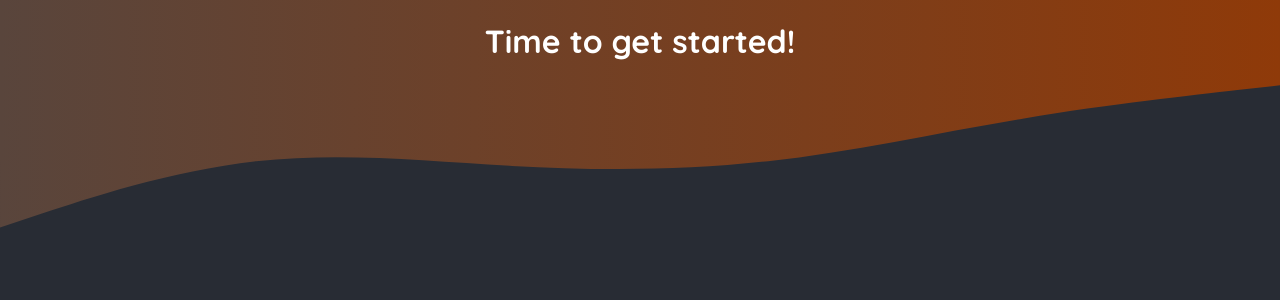
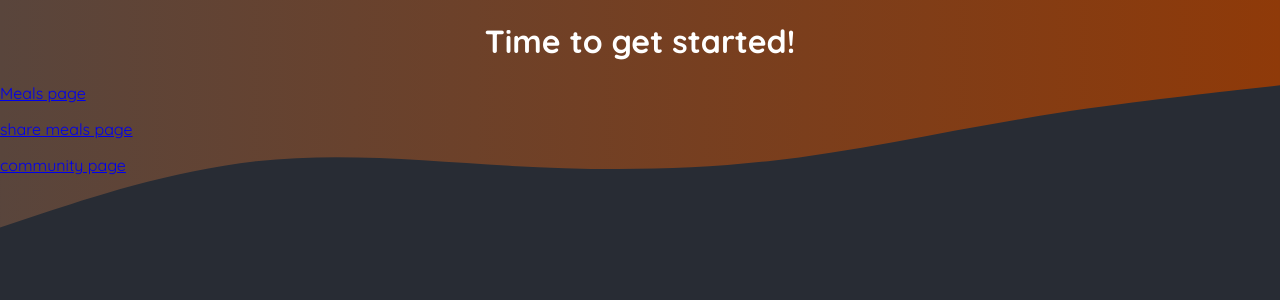
Before and after one commit to huanhunmao/Next-Project, a Next.js app in the folder first-app/: page / in a window 1280 px wide. Shown: the top 300 px of the page. Built offline with nearby package versions, Linux system fonts and the light colour scheme.

Commit message:
feat: 添加3个页面路由并添加一个动态 detail 路由

```diff
--- /dev/null
+++ b/first-app/src/app/community/page.js
@@ -0,0 +1,3 @@
+export default function CommunityPage(){
+    return <h1>community page</h1>
+}
--- /dev/null
+++ b/first-app/src/app/meals/[mealslug]/page.js
@@ -0,0 +1,4 @@
+// if u visit this url--> http://localhost:3000/meals/xxx
+export default function MealDetailPage(){
+    return <h1>meal detail page</h1>
+}
--- /dev/null
+++ b/first-app/src/app/meals/page.js
@@ -0,0 +1,3 @@
+export default function MealPage(){
+    return <h1>Meal page</h1>
+}
--- /dev/null
+++ b/first-app/src/app/meals/share/page.js
@@ -0,0 +1,3 @@
+export default function ShareMealPage(){
+    return <h1>share meal</h1>
+}
--- a/first-app/src/app/page.js
+++ b/first-app/src/app/page.js
@@ -1,9 +1,20 @@
+import Link  from 'next/link'
+
 export default function Home() {
   return (
     <main>
       <h1 style={{ color: 'white', textAlign: 'center' }}>
         Time to get started!
       </h1>
+      <p>
+        <Link href='/meals'>Meals page</Link>
+      </p>
+      <p>
+        <Link href='/meals/share'>share meals page</Link>
+      </p>
+      <p>
+        <Link href='/community'>community page</Link>
+      </p>
     </main>
   );
 }
```
